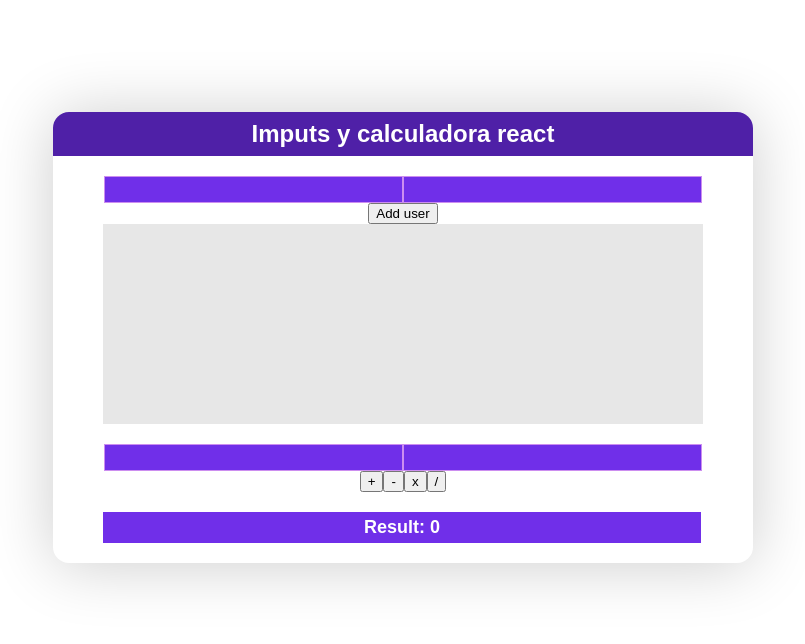
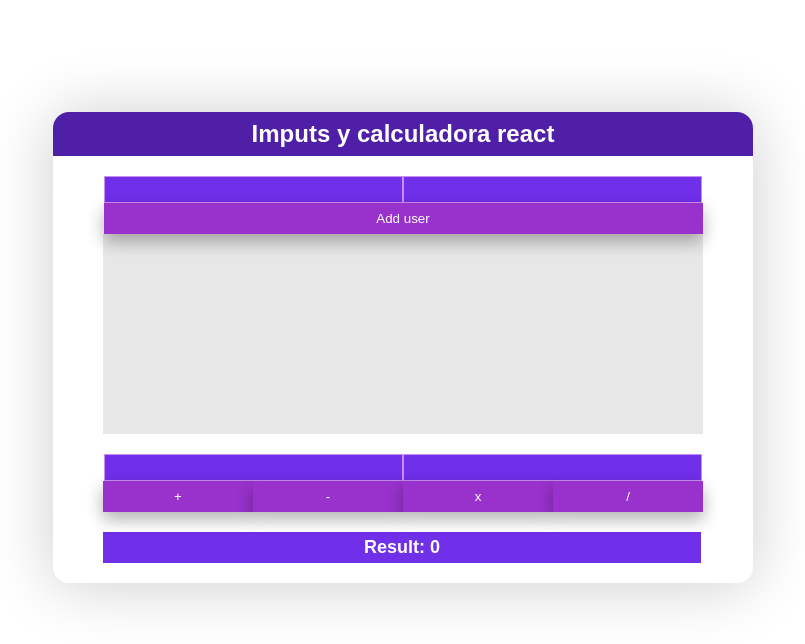
Before and after one commit to JLuisHdz/ImputsYCalculadoraReact, a React (Create React App) app: page / in a window 1280 px wide. Shown: the top 644 px of the page, without its empty margins (267-1072 px from the left). Built offline with nearby package versions, Linux system fonts and the light colour scheme.

Commit message:
style:design was added to the buttons add user, +, -, x, /

```diff
--- a/src/App.css
+++ b/src/App.css
@@ -49,3 +49,25 @@
   height: 200px;
   width: 560px;
 }
+
+.btnUl button {
+  background-color: darkorchid;
+  color: white;
+  border: 0;
+  padding: 8px;
+  width: 599px;
+  box-shadow: 0 8px 16px 0
+  rgba(0, 0, 0, 0.2), 0 6px 20px 0
+  rgba(0, 0, 0, 0.12);
+}
+
+.btns button{
+  background-color: darkorchid;
+  color: white;
+  border: 0;
+  padding: 8px;
+  width: 150px;
+  box-shadow: 0 8px 16px 0
+  rgba(0, 0, 0, 0.2), 0 6px 20px 0
+  rgba(0, 0, 0, 0.12);
+}
```
